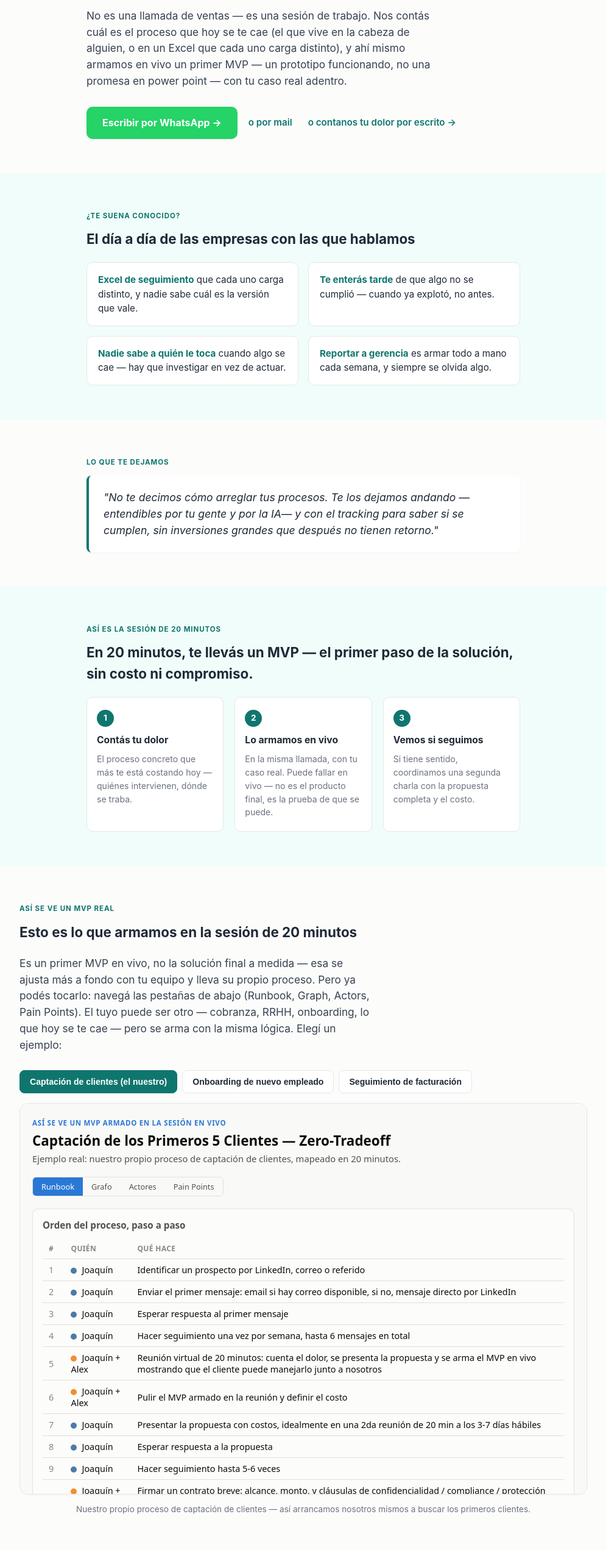
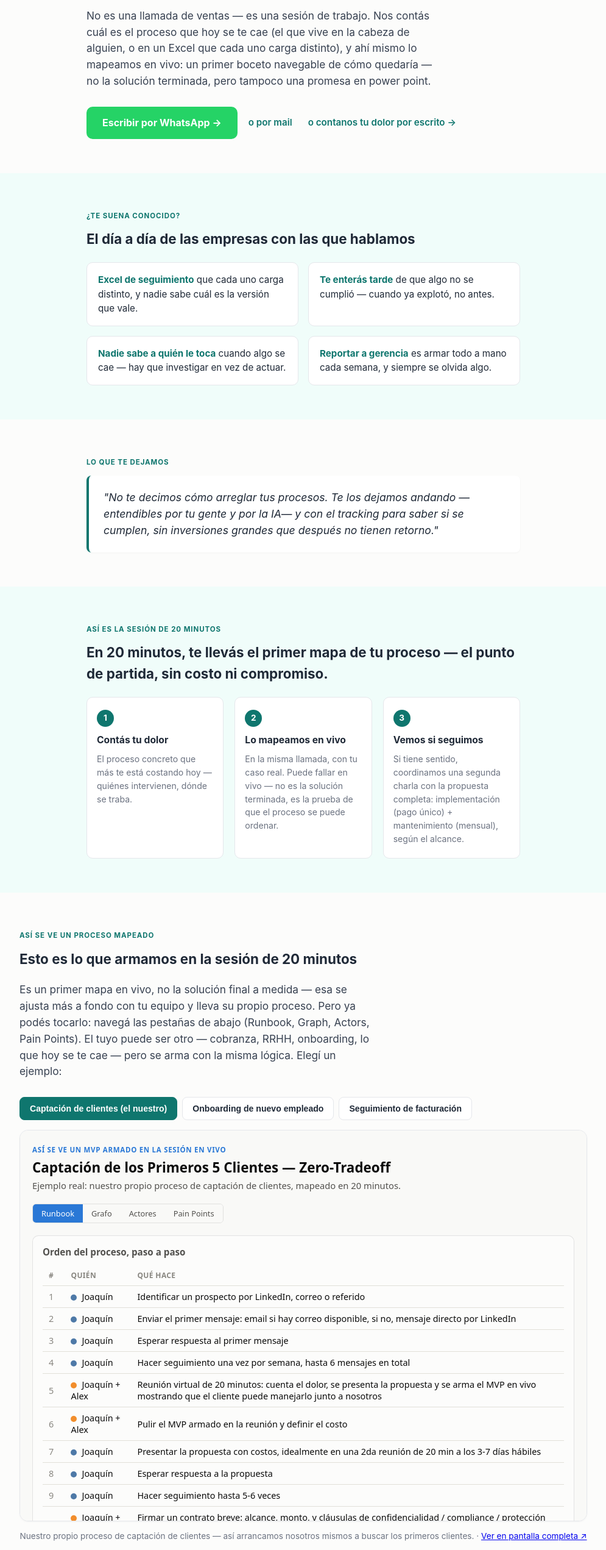
Before and after one commit to joaquinisolutions-sys/vizzlanding, a plain HTML site: page index.html in a window 1280 px wide. Shown: the part 258-2800 px from the top of the page at 61% size, without its empty margins (142-1137 px from the left). Drawn offline with Linux system fonts and the light colour scheme.

Commit message:
Add files via upload

```diff
--- a/index.html
+++ b/index.html
@@ -3,10 +3,10 @@
 <head>
 <meta charset="UTF-8" />
 <meta name="viewport" content="width=device-width, initial-scale=1.0" />
-<title>Vizz — Agendá tu MVP en vivo</title>
-<meta name="description" content="Contanos qué proceso no funciona en tu empresa y armamos un primer prototipo funcionando en 20 minutos, en vivo, sin costo ni compromiso." />
-<meta property="og:title" content="Vizz — Agendá tu MVP en vivo" />
-<meta property="og:description" content="Contanos qué proceso no funciona en tu empresa y armamos un primer prototipo funcionando en 20 minutos, en vivo, sin costo ni compromiso." />
+<title>Vizz — Agendá tu sesión en vivo</title>
+<meta name="description" content="Contanos qué proceso no funciona en tu empresa y lo mapeamos en vivo en 20 minutos, sin costo ni compromiso." />
+<meta property="og:title" content="Vizz — Agendá tu sesión en vivo" />
+<meta property="og:description" content="Contanos qué proceso no funciona en tu empresa y lo mapeamos en vivo en 20 minutos, sin costo ni compromiso." />
 <meta property="og:type" content="website" />
 <style>
   :root {
@@ -141,24 +141,24 @@
 <nav>
   <div class="wrap">
     <div class="brand">VI<span>ZZ</span></div>
-    <a class="nav-cta" href="#agendar">Agendar mi MVP en vivo</a>
+    <a class="nav-cta" href="#agendar">Agendar mi sesión en vivo</a>
   </div>
 </nav>
 
 <section class="hero">
   <div class="wrap">
     <span class="eyebrow">Hecho para tu empresa</span>
-    <h1>Contanos qué no funciona y armamos un MVP juntos en 20 minutos.</h1>
+    <h1>Contanos qué no funciona y lo mapeamos en vivo, en 20 minutos.</h1>
     <p class="lead">
       No es una llamada de ventas — es una sesión de trabajo. Nos contás cuál
       es el proceso que hoy se te cae (el que vive en la cabeza de alguien, o
-      en un Excel que cada uno carga distinto), y ahí mismo armamos en vivo un
-      primer MVP — un prototipo funcionando, no una promesa en power point —
-      con tu caso real adentro.
+      en un Excel que cada uno carga distinto), y ahí mismo lo mapeamos en
+      vivo: un primer boceto navegable de cómo quedaría — no la solución
+      terminada, pero tampoco una promesa en power point.
     </p>
     <div class="hero-actions">
       <a class="btn-whatsapp" href="https://wa.me/595972982914?text=Hola%21%20Quiero%20agendar%20mi%20sesion%20en%20vivo%20de%2020%20minutos%20para%20mapear%20un%20proceso." target="_blank" rel="noopener">Escribir por WhatsApp →</a>
-      <a class="btn-secondary" href="mailto:joaquini.solutions@gmail.com?subject=Quiero%20agendar%20mi%20MVP%20en%20vivo&body=Hola%20Joaqu%C3%ADn%2C%20quiero%20agendar%20una%20sesi%C3%B3n%20en%20vivo%20de%2020%20minutos%20para%20mapear%20un%20proceso.">o por mail</a>
+      <a class="btn-secondary" href="mailto:joaquini.solutions@gmail.com?subject=Quiero%20agendar%20mi%20sesi%C3%B3n%20en%20vivo&body=Hola%20Joaqu%C3%ADn%2C%20quiero%20agendar%20una%20sesi%C3%B3n%20en%20vivo%20de%2020%20minutos%20para%20mapear%20un%20proceso.">o por mail</a>
       <a class="btn-secondary" href="https://airtable.com/app2bvtwtacJXhtRL/pagCyynka8Sg3yIYB/form" target="_blank" rel="noopener">o contanos tu dolor por escrito →</a>
     </div>
   </div>
@@ -191,7 +191,7 @@
 <section class="alt">
   <div class="wrap">
     <span class="eyebrow">Así es la sesión de 20 minutos</span>
-    <h2>En 20 minutos, te llevás un MVP — el primer paso de la solución, sin costo ni compromiso.</h2>
+    <h2>En 20 minutos, te llevás el primer mapa de tu proceso — el punto de partida, sin costo ni compromiso.</h2>
     <div class="steps">
       <div class="step">
         <div class="num">1</div>
@@ -200,13 +200,13 @@
       </div>
       <div class="step">
         <div class="num">2</div>
-        <h3>Lo armamos en vivo</h3>
-        <p>En la misma llamada, con tu caso real. Puede fallar en vivo — no es el producto final, es la prueba de que se puede.</p>
+        <h3>Lo mapeamos en vivo</h3>
+        <p>En la misma llamada, con tu caso real. Puede fallar en vivo — no es la solución terminada, es la prueba de que el proceso se puede ordenar.</p>
       </div>
       <div class="step">
         <div class="num">3</div>
         <h3>Vemos si seguimos</h3>
-        <p>Si tiene sentido, coordinamos una segunda charla con la propuesta completa y el costo.</p>
+        <p>Si tiene sentido, coordinamos una segunda charla con la propuesta completa: implementación (pago único) + mantenimiento (mensual), según el alcance.</p>
       </div>
     </div>
   </div>
@@ -214,24 +214,27 @@
 
 <section>
   <div class="wrap-wide">
-    <span class="eyebrow">Así se ve un MVP real</span>
+    <span class="eyebrow">Así se ve un proceso mapeado</span>
     <h2>Esto es lo que armamos en la sesión de 20 minutos</h2>
     <p class="lead">
-      Es un primer MVP en vivo, no la solución final a medida — esa se ajusta
-      más a fondo con tu equipo y lleva su propio proceso. Pero ya podés
-      tocarlo: navegá las pestañas de abajo (Runbook, Graph, Actors, Pain
-      Points). El tuyo puede ser otro — cobranza, RRHH, onboarding, lo que
-      hoy se te cae — pero se arma con la misma lógica. Elegí un ejemplo:
+      Es un primer mapa en vivo, no la solución final a medida — esa se
+      ajusta más a fondo con tu equipo y lleva su propio proceso. Pero ya
+      podés tocarlo: navegá las pestañas de abajo (Runbook, Graph, Actors,
+      Pain Points). El tuyo puede ser otro — cobranza, RRHH, onboarding, lo
+      que hoy se te cae — pero se arma con la misma lógica. Elegí un ejemplo:
     </p>
-    <div class="demo-switch" role="tablist" aria-label="Elegir ejemplo de MVP">
+    <div class="demo-switch" role="tablist" aria-label="Elegir ejemplo de proceso mapeado">
       <button class="demo-tab active" data-src="captacion-primeros-clientes-demo.html" data-caption="Nuestro propio proceso de captación de clientes — así arrancamos nosotros mismos a buscar los primeros clientes.">Captación de clientes (el nuestro)</button>
       <button class="demo-tab" data-src="onboarding-nuevo-empleado-demo.html" data-caption="Onboarding de un nuevo empleado: de aceptar la propuesta al seguimiento a los 90 días, con el punto donde hoy se pierde más información.">Onboarding de nuevo empleado</button>
       <button class="demo-tab" data-src="facturacion-v2-demo.html" data-caption="Seguimiento de facturación: de la aprobación del cliente a la factura remitida, con el ciclo real de corrección por dato erróneo.">Seguimiento de facturación</button>
     </div>
     <div class="demo-embed-wrap">
-      <iframe id="demo-frame" src="captacion-primeros-clientes-demo.html" title="Ejemplo de MVP en vivo" loading="lazy"></iframe>
+      <iframe id="demo-frame" src="captacion-primeros-clientes-demo.html" title="Ejemplo de proceso mapeado" loading="lazy"></iframe>
     </div>
-    <p class="demo-caption" id="demo-caption">Nuestro propio proceso de captación de clientes — así arrancamos nosotros mismos a buscar los primeros clientes.</p>
+    <p class="demo-caption">
+      <span id="demo-caption">Nuestro propio proceso de captación de clientes — así arrancamos nosotros mismos a buscar los primeros clientes.</span>
+      · <a id="demo-open-full" href="captacion-primeros-clientes-demo.html" target="_blank" rel="noopener">Ver en pantalla completa ↗</a>
+    </p>
   </div>
 </section>
 
@@ -242,6 +245,7 @@
       btn.classList.add('active');
       document.getElementById('demo-frame').src = btn.dataset.src;
       document.getElementById('demo-caption').textContent = btn.dataset.caption;
+      document.getElementById('demo-open-full').href = btn.dataset.src;
     });
   });
 </script>
@@ -249,11 +253,11 @@
 <section id="agendar">
   <div class="wrap">
     <div class="final-cta">
-      <h2>¿Agendamos tu MVP en vivo?</h2>
+      <h2>¿Agendamos tu sesión en vivo?</h2>
       <p>20 minutos, sin power point, sin compromiso. Contanos cuál es el proceso que más te duele hoy.</p>
       <div class="final-actions">
         <a class="btn-whatsapp" href="https://wa.me/595972982914?text=Hola%21%20Quiero%20agendar%20mi%20sesion%20en%20vivo%20de%2020%20minutos%20para%20mapear%20un%20proceso." target="_blank" rel="noopener">Escribir por WhatsApp →</a>
-        <a class="btn-primary" href="mailto:joaquini.solutions@gmail.com?subject=Quiero%20agendar%20mi%20MVP%20en%20vivo&body=Hola%20Joaqu%C3%ADn%2C%20quiero%20agendar%20una%20sesi%C3%B3n%20en%20vivo%20de%2020%20minutos%20para%20mapear%20un%20proceso.">Escribir por mail</a>
+        <a class="btn-primary" href="mailto:joaquini.solutions@gmail.com?subject=Quiero%20agendar%20mi%20sesi%C3%B3n%20en%20vivo&body=Hola%20Joaqu%C3%ADn%2C%20quiero%20agendar%20una%20sesi%C3%B3n%20en%20vivo%20de%2020%20minutos%20para%20mapear%20un%20proceso.">Escribir por mail</a>
         <a class="btn-primary" href="https://airtable.com/app2bvtwtacJXhtRL/pagCyynka8Sg3yIYB/form" target="_blank" rel="noopener">Contanos tu dolor por escrito</a>
       </div>
     </div>
```
